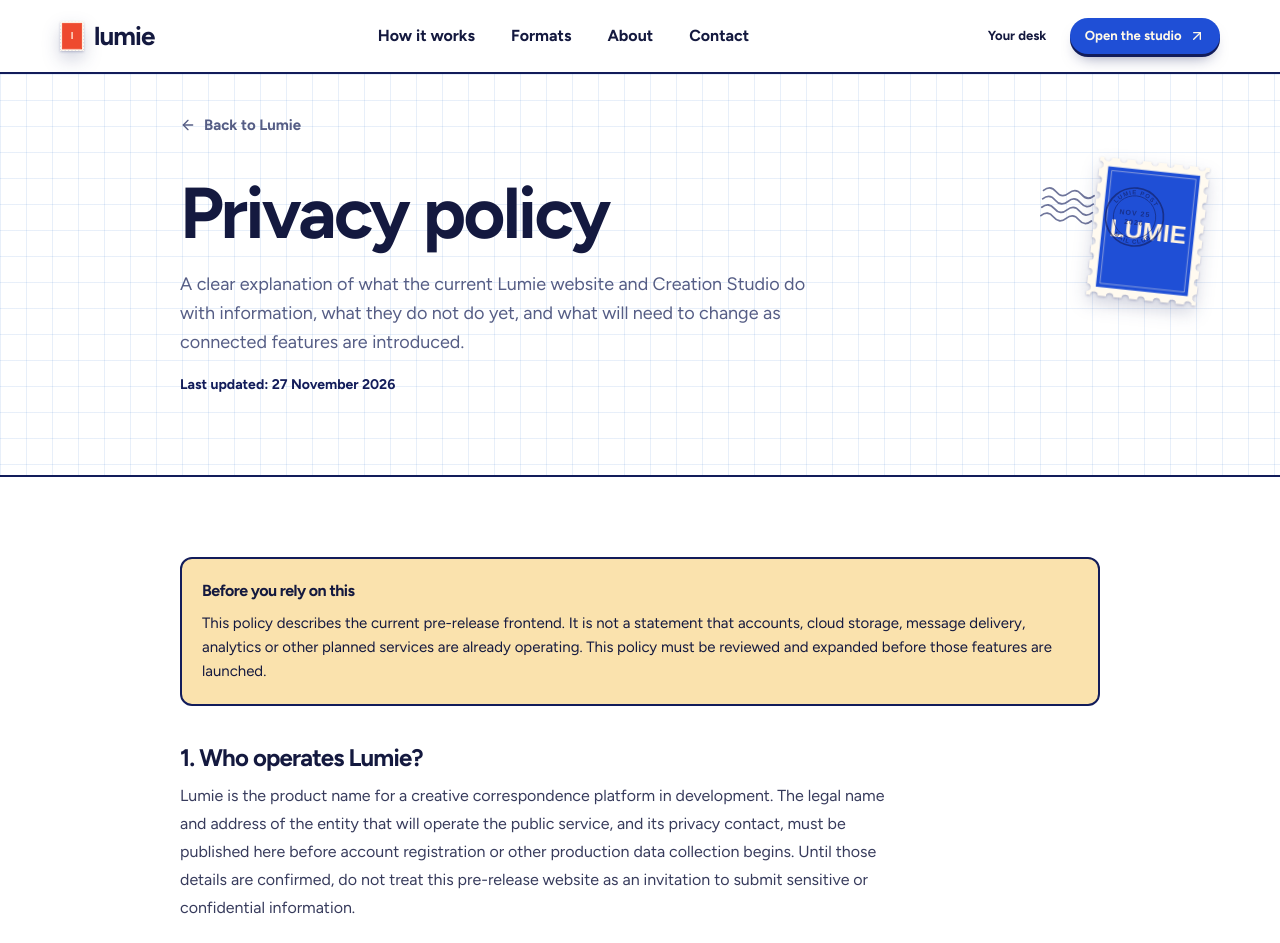
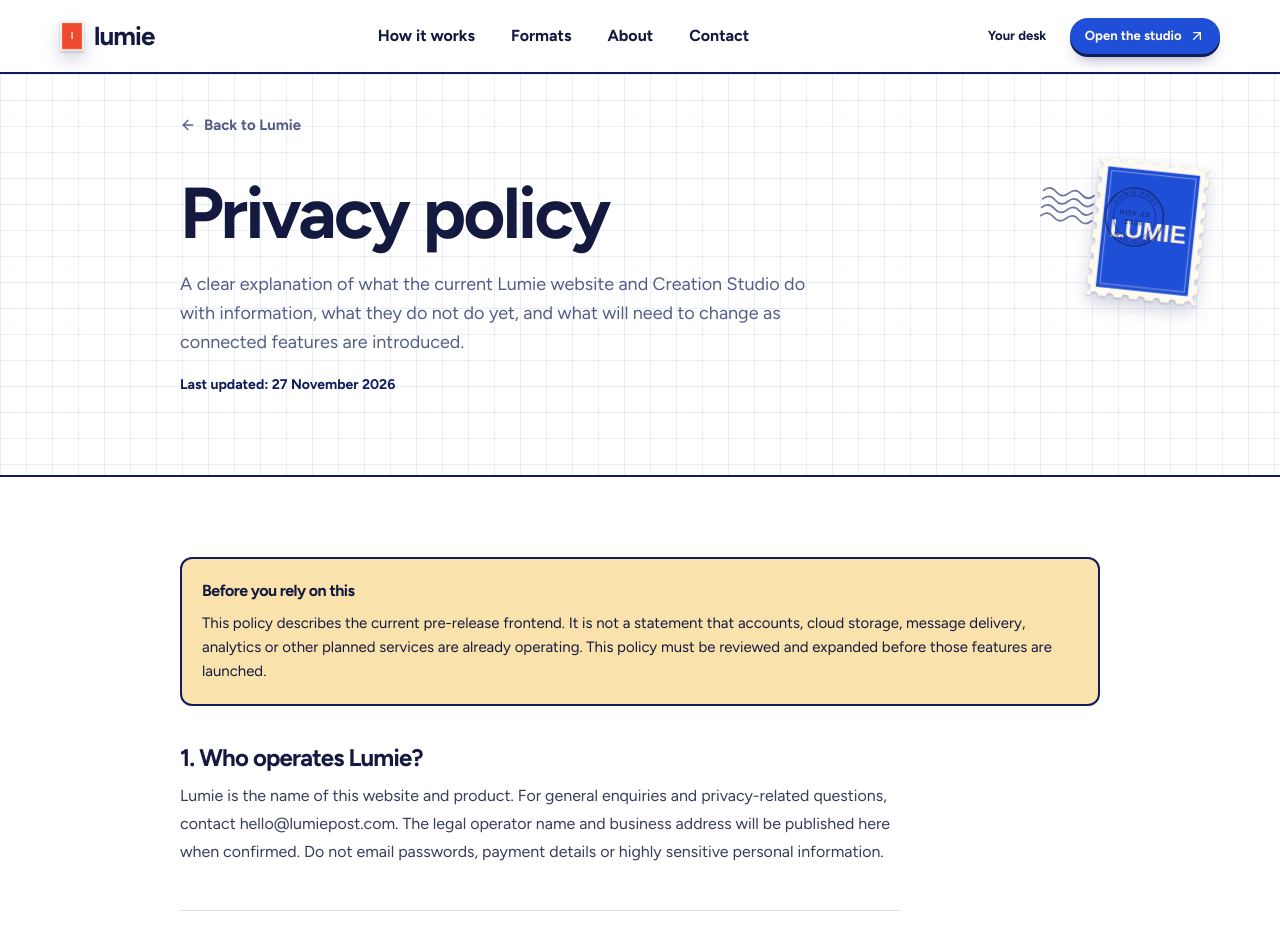
Before and after one commit to Wuraola-Adebisi/Lumie, a React (Vite) app: page /privacy in a window 1280 px wide. Shown: the top 943 px of the page. Built offline with nearby package versions, Linux system fonts and the light colour scheme; a web font is replaced by a local one.

Commit message:
fix: align legal contact details with public support email

```diff
--- a/src/content/legalDocuments.ts
+++ b/src/content/legalDocuments.ts
@@ -22,7 +22,7 @@ export const privacyPolicy: LegalDocument = {
   updated,
   notice: 'This policy describes the current pre-release frontend. It is not a statement that accounts, cloud storage, message delivery, analytics or other planned services are already operating. This policy must be reviewed and expanded before those features are launched.',
   sections: [
-    { title: '1. Who operates Lumie?', paragraphs: ['Lumie is the product name for a creative correspondence platform in development. The legal name and address of the entity that will operate the public service, and its privacy contact, must be published here before account registration or other production data collection begins. Until those details are confirmed, do not treat this pre-release website as an invitation to submit sensitive or confidential information.'] },
+    { title: '1. Who operates Lumie?', paragraphs: ['Lumie is the name of this website and product. For general enquiries and privacy-related questions, contact hello@lumiepost.com. The legal operator name and business address will be published here when confirmed. Do not email passwords, payment details or highly sensitive personal information.'] },
     { title: '2. Information handled by the current version', paragraphs: ['The Creation Studio stores the active composition in your browser using local storage so that a draft can be restored on the same browser and device. A composition may include text you enter, formatting choices, layer positions, colours and images you upload.', 'When you upload an image in the current editor, the file is read in the browser and stored as part of the locally saved composition. The current editor limits an individual image upload to 3 MB. The image is not uploaded to a Lumie application server by this editor. The Lumie assistant preview uses fixed sample responses in the browser; it does not send the prompt or composition to an AI model or provider.', 'The website does not currently provide account registration, cloud synchronisation, live AI model processing, message delivery, recipient profiles, shared collections or server-side scheduled messages. Do not enter payment details, passwords for other services, government identifiers or highly sensitive personal information into the editor.'] },
     { title: '3. Information held by your browser', paragraphs: ['Local drafts remain on the browser and device where they were created. They are not available to Lumie support and do not automatically move between browsers or devices. Clearing site data, browser storage or using certain private-browsing settings may remove a draft. Anyone with access to your browser profile or device may be able to access locally stored content. Use a device you control and avoid saving private material on a shared device.'] },
     { title: '4. Server and hosting information', paragraphs: ['When this website is hosted publicly, the hosting, content delivery, security or infrastructure providers may process technical information such as IP address, request time, browser and device details, requested URLs and security events as part of delivering and protecting the website. The actual providers, retention periods and applicable arrangements must be confirmed and named in this policy before public launch.'] },
@@ -42,7 +42,7 @@ export const termsOfService: LegalDocument = {
   title: 'Terms of service',
   intro: 'The ground rules for using Lumie. These terms describe the current pre-release editor and the conditions that will apply as the wider correspondence service becomes available.',
   updated,
-  notice: 'Pre-launch publication checklist: the legal operator name, registered or business address, support contact, governing law and dispute forum must be confirmed and inserted before accepting registrations or paid orders. This document is a working product draft, not a substitute for legal review.',
+  notice: 'Pre-launch publication checklist: the legal operator name, registered or business address, governing law and dispute forum must be confirmed and inserted before accepting registrations or paid orders. For questions about these terms, contact hello@lumiepost.com. This document is a working product draft, not a substitute for legal review.',
   sections: [
     { title: '1. About these terms', paragraphs: ['These terms govern access to the Lumie website and the features made available under the Lumie name (the Service). Lumie is a product name; the legal operator responsible for the Service must be identified on this page before the connected service launches. By using the Service, you agree to the terms that apply to the features you access. If you do not agree, do not use the Service.'] },
     { title: '2. Eligibility', paragraphs: ['You may use the Service only if you can legally agree to these terms under the laws that apply to you. If you are below the age of legal majority where you live, you may use any permitted feature only with the involvement and permission of a parent or legal guardian. Some future features may have additional age or eligibility requirements.'] },
```
